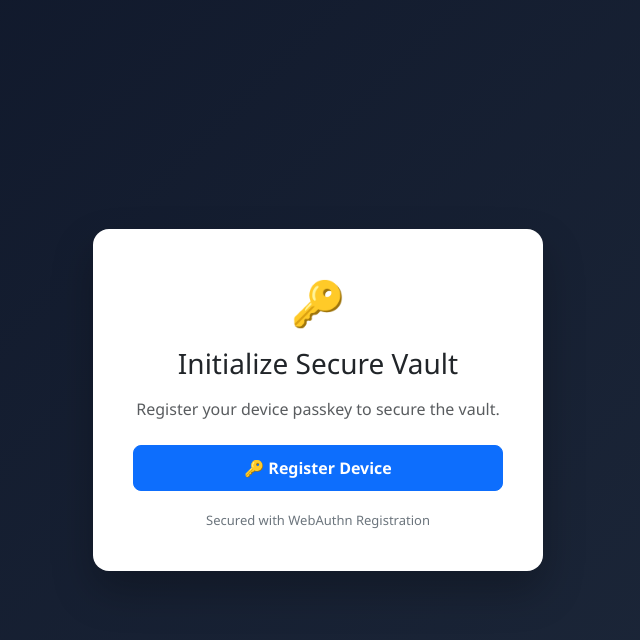
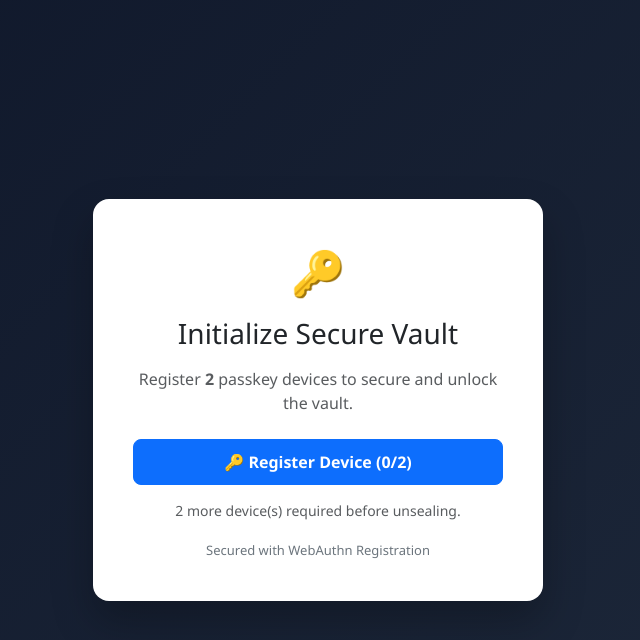
Before and after one commit to shaik-byte/ci-secrets-management, a Django app: page /initialize/ in a window 1280 px wide. Shown: the top 640 px of the page, without its empty margins (322-962 px from the left). Run offline with Django 5.2, Linux system fonts and the light colour scheme; data comes from the database, SQL or seed files in the repository; data that the repository does not hold is empty.

Commit message:
Require two WebAuthn devices before unseal

```diff
--- a/requirements.txt
+++ b/requirements.txt
@@ -6,3 +6,5 @@ cryptography>=42.0.0
 cffi>=1.16.0
 sqlparse>=0.4.4
 pytz>=2024.1
+pycryptodome>=3.20.0
+webauthn>=2.0.0
--- a/templates/initialize.html
+++ b/templates/initialize.html
@@ -122,16 +122,22 @@ async function registerDevice() {
     <div class="vault-icon">🔑</div>
     <h3 class="mb-3">Initialize Secure Vault</h3>
     <p class="text-muted mb-4">
-        Register your device passkey to secure the vault.
+        Register <strong>{{ required_device_count }}</strong> passkey devices to secure and unlock the vault.
     </p>
 
     <button id="registerBtn"
             onclick="registerDevice()"
             class="btn btn-primary w-100 btn-init">
-        🔑 Register Device
+        🔑 Register Device ({{ registered_device_count }}/{{ required_device_count }})
     </button>
 
-    <div id="status" class="status-message"></div>
+    <div id="status" class="status-message">
+        {% if remaining_device_count > 0 %}
+            <div class="text-muted">{{ remaining_device_count }} more device(s) required before unsealing.</div>
+        {% else %}
+            <div class="text-success">Required devices registered. Go to Unseal.</div>
+        {% endif %}
+    </div>
 
     <div class="footer-text">
         Secured with WebAuthn Registration
@@ -198,13 +204,21 @@ async function registerDevice() {
         const result = await finishResp.json();
 
         if (result.status === "registered") {
-            statusDiv.innerHTML =
-                '<div class="text-success">Device Registered Successfully ✔ Redirecting...</div>';
+            if (result.ready_for_unseal) {
+                statusDiv.innerHTML =
+                    `<div class="text-success">Device Registered (${result.registered_devices}/${result.required_devices}) ✔ Redirecting to unseal...</div>`;
 
-            setTimeout(() => {
-                window.location.href = "/unseal/";
-            }, 1000);
+                setTimeout(() => {
+                    window.location.href = "/unseal/";
+                }, 1000);
+            } else {
+                statusDiv.innerHTML =
+                    `<div class="text-warning">Device Registered (${result.registered_devices}/${result.required_devices}). Please register one more device.</div>`;
 
+                setTimeout(() => {
+                    window.location.reload();
+                }, 1200);
+            }
         } else {
             throw new Error(result.error);
         }
--- a/templates/unseal.html
+++ b/templates/unseal.html
@@ -136,7 +136,7 @@ async function authenticateDevice() {
 
     <div class="vault-icon">🔐</div>
     <h3 class="mb-3">Vault is Sealed</h3>
-    <p class="text-muted mb-4">Authenticate with your registered passkey to unseal.</p>
+    <p class="text-muted mb-4">Authenticate with one of your registered passkeys to unseal. Minimum required registered devices: {{ required_device_count }} (currently {{ registered_device_count }}).</p>
 
     <button id="unsealBtn"
             onclick="authenticateDevice()"
--- a/vault/views.py
+++ b/vault/views.py
@@ -1,99 +1,52 @@
-from django.shortcuts import render, redirect
-from django.http import JsonResponse
+import base64
+import json
+import os
+
 from django.contrib.auth import authenticate, login, logout
 from django.contrib.auth.decorators import login_required
-from .models import VaultConfig
+from django.http import JsonResponse
+from django.shortcuts import redirect, render
+from django.views.decorators.csrf import csrf_exempt
+from webauthn import (
+    generate_authentication_options,
+    generate_registration_options,
+    verify_authentication_response,
+    verify_registration_response,
+)
+
+from .crypto_utils import decrypt_root_key, encrypt_root_key
+from .models import VaultConfig, WebAuthnDevice
 from .security import get_client_ip, get_location_from_ip
-from django.views.decorators.csrf import csrf_exempt
-from django.views.decorators.csrf import csrf_exempt
-
-from Crypto.Protocol.SecretSharing import Shamir
-from webauthn import (
-    generate_registration_options,
-    verify_registration_response,
-    generate_authentication_options,
-    verify_authentication_response,
-)
-from webauthn.helpers.structs import UserVerificationRequirement
-
-from dataclasses import asdict
-import os
-import json
-import base64
-
-
-# =====================================================
-# CONSTANTS (IMPORTANT)
-# =====================================================
 
 RP_ID = "localhost"
 ORIGIN = "http://localhost:8000"
+REQUIRED_WEBAUTHN_DEVICES = 2
 
-
-# =====================================================
-# HOME
-# =====================================================
 
 def home(request):
     vault = VaultConfig.objects.first()
 
     if not vault:
-        return redirect('initialize')
+        return redirect("initialize")
+
+    if vault.webauthn_devices.count() < REQUIRED_WEBAUTHN_DEVICES:
+        return redirect("initialize")
 
     if vault.is_sealed:
-        return redirect('unseal')
+        return redirect("unseal")
 
     if not request.user.is_authenticated:
-        return redirect('login')
+        return redirect("login")
 
-    return redirect('vault_dashboard')
+    return redirect("vault_dashboard")
 
 
-# =====================================================
-# INITIALIZE
-# =====================================================
-
-# def initialize_vault(request):
-
-#     if VaultConfig.objects.exists():
-#         return redirect('unseal')
-
-#     if request.method == "POST":
-
-#         location = get_location_from_ip(get_client_ip(request)) or "LOCALHOST"
-
-#         root_key = os.urandom(16)
-
-#         shares_raw = Shamir.split(3, 5, root_key)
-
-#         shares = []
-#         for idx, share in shares_raw:
-#             combined = idx.to_bytes(1, "big") + share
-#             encoded = base64.urlsafe_b64encode(combined).decode()
-#             shares.append(encoded)
-
-#         VaultConfig.objects.create(
-#             encrypted_root_key=root_key,
-#             allowed_location=location,
-#             is_sealed=True,
-#         )
-
-#         return render(request, "show_shares.html", {"shares": shares})
-
-#     return render(request, "initialize.html")
-from .crypto_utils import encrypt_root_key
-
 def initialize_vault(request):
-
     vault = VaultConfig.objects.first()
 
     if not vault:
         location = get_location_from_ip(get_client_ip(request)) or "LOCALHOST"
-
-        # Generate strong 256-bit root key
         root_key = os.urandom(32)
-
-        # Encrypt root key using KEK
         encrypted_root_key = encrypt_root_key(root_key)
 
         vault = VaultConfig.objects.create(
@@ -102,23 +55,36 @@ def initialize_vault(request):
             is_sealed=True,
         )
 
-    return render(request, "initialize.html")
+    registered_count = vault.webauthn_devices.count()
+
+    return render(
+        request,
+        "initialize.html",
+        {
+            "required_device_count": REQUIRED_WEBAUTHN_DEVICES,
+            "registered_device_count": registered_count,
+            "remaining_device_count": max(REQUIRED_WEBAUTHN_DEVICES - registered_count, 0),
+        },
+    )
 
 
-# =====================================================
-# UNSEAL PAGE
-# =====================================================
+def unseal_vault(request):
+    vault = VaultConfig.objects.first()
 
-def unseal_vault(request):
-    return render(request, "unseal.html")
+    if not vault or vault.webauthn_devices.count() < REQUIRED_WEBAUTHN_DEVICES:
+        return redirect("initialize")
+
+    return render(
+        request,
+        "unseal.html",
+        {
+            "required_device_count": REQUIRED_WEBAUTHN_DEVICES,
+            "registered_device_count": vault.webauthn_devices.count(),
+        },
+    )
 
 
-# =====================================================
-# LOGIN
-# =====================================================
-
 def login_view(request):
-
     vault = VaultConfig.objects.first()
 
     if not vault or vault.is_sealed:
@@ -132,173 +98,108 @@ def login_view(request):
 
         if user:
             login(request, user)
-            return redirect('vault_dashboard')
+            return redirect("vault_dashboard")
 
         return render(request, "login.html", {"error": "Invalid credentials"})
 
     return render(request, "login.html")
 
 
-# =====================================================
-# DASHBOARD
-# =====================================================
-
 @login_required
 def dashboard(request):
     vault = VaultConfig.objects.first()
 
-    if vault.is_sealed:
+    if vault and vault.is_sealed:
         logout(request)
         return render(request, "sealed.html")
 
     return render(request, "dashboard.html")
 
 
-# =====================================================
-# LOGOUT
-# =====================================================
-
 def logout_view(request):
     logout(request)
-    return redirect('login')
+    return redirect("login")
 
-
-# =====================================================
-# SEAL
-# =====================================================
 
 def seal_vault(request):
     vault = VaultConfig.objects.first()
 
     if vault:
         vault.is_sealed = True
-        vault.save()
+        vault.save(update_fields=["is_sealed"])
 
     logout(request)
     return render(request, "sealed.html")
 
 
-# =====================================================
-# BEGIN REGISTRATION
-# =====================================================
+def begin_registration(request):
+    vault = VaultConfig.objects.first()
 
-# from dataclasses import asdict
+    if not vault:
+        return JsonResponse({"error": "Vault not initialized"}, status=400)
 
-# def begin_registration(request):
-
-#     options = generate_registration_options(
-#         rp_id=RP_ID,
-#         rp_name="CI Vault",
-#         user_id=b"vault_admin",
-#         user_name="vault_admin",
-#         user_display_name="Vault Admin",
-#     )
-
-#     request.session["registration_challenge"] = base64.b64encode(
-#         options.challenge
-#     ).decode()
-
-#     return JsonResponse({
-#         "challenge": base64.b64encode(options.challenge).decode(),
-#         "rp": {
-#             "name": options.rp.name,
-#             "id": options.rp.id,
-#         },
-#         "user": {
-#             "id": base64.b64encode(options.user.id).decode(),
-#             "name": options.user.name,
-#             "displayName": options.user.display_name,
-#         },
-#         "pubKeyCredParams": [
-#             {
-#                 "type": param.type,
-#                 "alg": param.alg,
-#             }
-#             for param in options.pub_key_cred_params
-#         ],
-#         "timeout": options.timeout,
-#         "attestation": options.attestation,
-#     })
-
-from webauthn import generate_registration_options
-import base64
-
-def begin_registration(request):
+    registered = list(vault.webauthn_devices.values_list("credential_id", flat=True))
 
     options = generate_registration_options(
-        rp_id="localhost",
+        rp_id=RP_ID,
         rp_name="CI Vault",
         user_id=b"vault_admin",
         user_name="vault_admin",
         user_display_name="Vault Admin",
+        exclude_credentials=[
+            {
+                "type": "public-key",
+                "id": credential_id,
+            }
+            for credential_id in registered
+        ],
     )
 
-    # Store challenge in session (base64url without padding)
     challenge_b64 = base64.urlsafe_b64encode(options.challenge).rstrip(b"=").decode()
     request.session["registration_challenge"] = challenge_b64
 
-    return JsonResponse({
-        "challenge": challenge_b64,
-        "rp": {
-            "name": options.rp.name,
-            "id": options.rp.id,
-        },
-        "user": {
-            "id": base64.urlsafe_b64encode(options.user.id).rstrip(b"=").decode(),
-            "name": options.user.name,
-            "displayName": options.user.display_name,
-        },
-        "pubKeyCredParams": [
-            {
-                "type": p.type,
-                "alg": p.alg,
-            } for p in options.pub_key_cred_params
-        ],
-        "timeout": options.timeout,
-        "attestation": options.attestation,
-    })
+    return JsonResponse(
+        {
+            "challenge": challenge_b64,
+            "rp": {
+                "name": options.rp.name,
+                "id": options.rp.id,
+            },
+            "user": {
+                "id": base64.urlsafe_b64encode(options.user.id).rstrip(b"=").decode(),
+                "name": options.user.name,
+                "displayName": options.user.display_name,
+            },
+            "pubKeyCredParams": [
+                {
+                    "type": p.type,
+                    "alg": p.alg,
+                }
+                for p in options.pub_key_cred_params
+            ],
+            "timeout": options.timeout,
+            "attestation": options.attestation,
+            "requiredDevices": REQUIRED_WEBAUTHN_DEVICES,
+            "registeredDevices": vault.webauthn_devices.count(),
+        }
+    )
 
-
-
-# =====================================================
-# FINISH REGISTRATION
-# =====================================================
-
-# def finish_registration(request):
-#     data = json.loads(request.body)
-#     vault = VaultConfig.objects.first()
-
-#     verification = verify_registration_response(
-#         credential=data,
-#         expected_challenge=request.session["registration_challenge"],
-#         expected_rp_id=RP_ID,
-#         expected_origin=ORIGIN,
-#     )
-
-#     vault.credential_id = verification.credential_id
-#     vault.public_key = verification.credential_public_key
-#     vault.sign_count = verification.sign_count
-#     vault.save()
-
-#     return JsonResponse({"status": "registered"})
 
 @csrf_exempt
 def finish_registration(request):
     try:
         data = json.loads(request.body)
-        print("DATA RECEIVED:", data)
 
         vault = VaultConfig.objects.first()
         if not vault:
             return JsonResponse({"error": "Vault not initialized"}, status=400)
 
         challenge_b64 = request.session.get("registration_challenge")
+        if not challenge_b64:
+            return JsonResponse({"error": "Registration challenge missing"}, status=400)
 
-        padding = '=' * (-len(challenge_b64) % 4)
+        padding = "=" * (-len(challenge_b64) % 4)
         expected_challenge = base64.urlsafe_b64decode(challenge_b64 + padding)
-
-
-        print("EXPECTED CHALLENGE:", expected_challenge)
 
         verification = verify_registration_response(
             credential=data,
@@ -307,91 +208,83 @@ def finish_registration(request):
             expected_origin=ORIGIN,
         )
 
-        vault.credential_id = verification.credential_id
-        vault.public_key = verification.credential_public_key
-        vault.sign_count = verification.sign_count
-        vault.save()
+        device, created = WebAuthnDevice.objects.get_or_create(
+            vault=vault,
+            credential_id=verification.credential_id,
+            defaults={
+                "public_key": verification.credential_public_key,
+                "sign_count": verification.sign_count,
+            },
+        )
 
-        return JsonResponse({"status": "registered"})
+        if not created:
+            device.public_key = verification.credential_public_key
+            device.sign_count = verification.sign_count
+            device.save(update_fields=["public_key", "sign_count"])
 
-    except Exception as e:
-        import traceback
-        traceback.print_exc()
-        return JsonResponse({"error": str(e)}, status=400)
+        registered_count = vault.webauthn_devices.count()
 
-# =====================================================
-# BEGIN AUTHENTICATION
-# =====================================================
+        return JsonResponse(
+            {
+                "status": "registered",
+                "registered_devices": registered_count,
+                "required_devices": REQUIRED_WEBAUTHN_DEVICES,
+                "ready_for_unseal": registered_count >= REQUIRED_WEBAUTHN_DEVICES,
+            }
+        )
 
-# def begin_authentication(request):
-#     vault = VaultConfig.objects.first()
+    except Exception as exc:
+        return JsonResponse({"error": str(exc)}, status=400)
 
-#     options = generate_authentication_options(
-#         rp_id=RP_ID,
-#         allow_credentials=[
-#             {
-#                 "type": "public-key",
-#                 "id": vault.credential_id,
-#             }
-#         ],
-#     )
 
-#     request.session["auth_challenge"] = base64.b64encode(
-#         options.challenge
-#     ).decode()
-
-#     options_dict = asdict(options)
-
-#     options_dict["challenge"] = base64.b64encode(
-#         options_dict["challenge"]
-#     ).decode()
-
-#     for cred in options_dict.get("allowCredentials", []):
-#         cred["id"] = base64.b64encode(cred["id"]).decode()
-
-#     return JsonResponse(options_dict)
 def begin_authentication(request):
     vault = VaultConfig.objects.first()
 
-    if not vault or not vault.credential_id:
-        return JsonResponse({"error": "Device not registered"}, status=400)
+    if not vault:
+        return JsonResponse({"error": "Vault not initialized"}, status=400)
+
+    devices = list(vault.webauthn_devices.all())
+
+    if len(devices) < REQUIRED_WEBAUTHN_DEVICES:
+        return JsonResponse(
+            {
+                "error": f"Register at least {REQUIRED_WEBAUTHN_DEVICES} devices before unsealing.",
+                "registered_devices": len(devices),
+                "required_devices": REQUIRED_WEBAUTHN_DEVICES,
+            },
+            status=400,
+        )
 
     options = generate_authentication_options(
-        rp_id="localhost",
+        rp_id=RP_ID,
         allow_credentials=[
             {
                 "type": "public-key",
-                "id": vault.credential_id,
+                "id": device.credential_id,
             }
+            for device in devices
         ],
     )
 
-    challenge_b64 = base64.urlsafe_b64encode(
-        options.challenge
-    ).rstrip(b"=").decode()
-
+    challenge_b64 = base64.urlsafe_b64encode(options.challenge).rstrip(b"=").decode()
     request.session["auth_challenge"] = challenge_b64
 
-    return JsonResponse({
-        "challenge": challenge_b64,
-        "rpId": options.rp_id,
-        "timeout": options.timeout,
-        "allowCredentials": [
-            {
-                "type": "public-key",
-                "id": base64.urlsafe_b64encode(
-                    vault.credential_id
-                ).rstrip(b"=").decode(),
-            }
-        ],
-        "userVerification": options.user_verification,
-    })
+    return JsonResponse(
+        {
+            "challenge": challenge_b64,
+            "rpId": options.rp_id,
+            "timeout": options.timeout,
+            "allowCredentials": [
+                {
+                    "type": "public-key",
+                    "id": base64.urlsafe_b64encode(device.credential_id).rstrip(b"=").decode(),
+                }
+                for device in devices
+            ],
+            "userVerification": options.user_verification,
+        }
+    )
 
-# =====================================================
-# FINISH AUTHENTICATION (UNSEAL HERE)
-# =====================================================
-
-from .crypto_utils import decrypt_root_key
 
 @csrf_exempt
 def finish_authentication(request):
@@ -402,46 +295,53 @@ def finish_authentication(request):
         if not vault:
             return JsonResponse({"error": "Vault not found"}, status=400)
 
-        print("SESSION CHALLENGE:", request.session.get("auth_challenge"))
-        print("VAULT PUBLIC KEY:", vault.public_key)
-        print("VAULT SIGN COUNT:", vault.sign_count)
+        devices = list(vault.webauthn_devices.all())
+        if len(devices) < REQUIRED_WEBAUTHN_DEVICES:
+            return JsonResponse(
+                {
+                    "error": f"Register at least {REQUIRED_WEBAUTHN_DEVICES} devices before unsealing.",
+                },
+                status=400,
+            )
 
         auth_challenge = request.session.get("auth_challenge")
-
         if not auth_challenge:
             return JsonResponse({"error": "No challenge in session"}, status=400)
 
-        # Add padding back manually
-        padding = '=' * (-len(auth_challenge) % 4)
-        auth_challenge_padded = auth_challenge + padding
+        padding = "=" * (-len(auth_challenge) % 4)
+        expected_challenge = base64.urlsafe_b64decode(auth_challenge + padding)
 
-        expected_challenge = base64.urlsafe_b64decode(auth_challenge_padded)
+        raw_id_b64 = data.get("rawId")
+        if not raw_id_b64:
+            return JsonResponse({"error": "Missing credential id"}, status=400)
 
+        credential_id = base64.b64decode(raw_id_b64)
+        device = vault.webauthn_devices.filter(credential_id=credential_id).first()
+        if not device:
+            return JsonResponse({"error": "Unknown authenticator"}, status=400)
 
         verification = verify_authentication_response(
             credential=data,
             expected_challenge=expected_challenge,
-            expected_rp_id="localhost",
-            expected_origin="http://localhost:8000",
-            credential_public_key=vault.public_key,
-            credential_current_sign_count=vault.sign_count,
+            expected_rp_id=RP_ID,
+            expected_origin=ORIGIN,
+            credential_public_key=device.public_key,
+            credential_current_sign_count=device.sign_count,
         )
 
         decrypted_root_key = decrypt_root_key(vault.encrypted_root_key)
+        request.session["vault_key"] = base64.b64encode(decrypted_root_key).decode()
 
-        request.session["vault_key"] = base64.b64encode(
-            decrypted_root_key
-        ).decode()
+        device.sign_count = verification.new_sign_count
+        device.save(update_fields=["sign_count"])
 
-        vault.sign_count = verification.new_sign_count
         vault.is_sealed = False
-        vault.save()
+        vault.save(update_fields=["is_sealed"])
 
-        # Clear challenge after use (important)
-        del request.session["auth_challenge"]
+        if "auth_challenge" in request.session:
+            del request.session["auth_challenge"]
 
         return JsonResponse({"status": "unsealed"})
 
-    except Exception as e:
-        print("AUTH ERROR:", str(e))
-        return JsonResponse({"error": str(e)}, status=400)
+    except Exception as exc:
+        return JsonResponse({"error": str(exc)}, status=400)
```
Also changed, not shown: vault/models.py (+10 -0 lines), vault/migrations/0006_webauthndevice.py (added).
